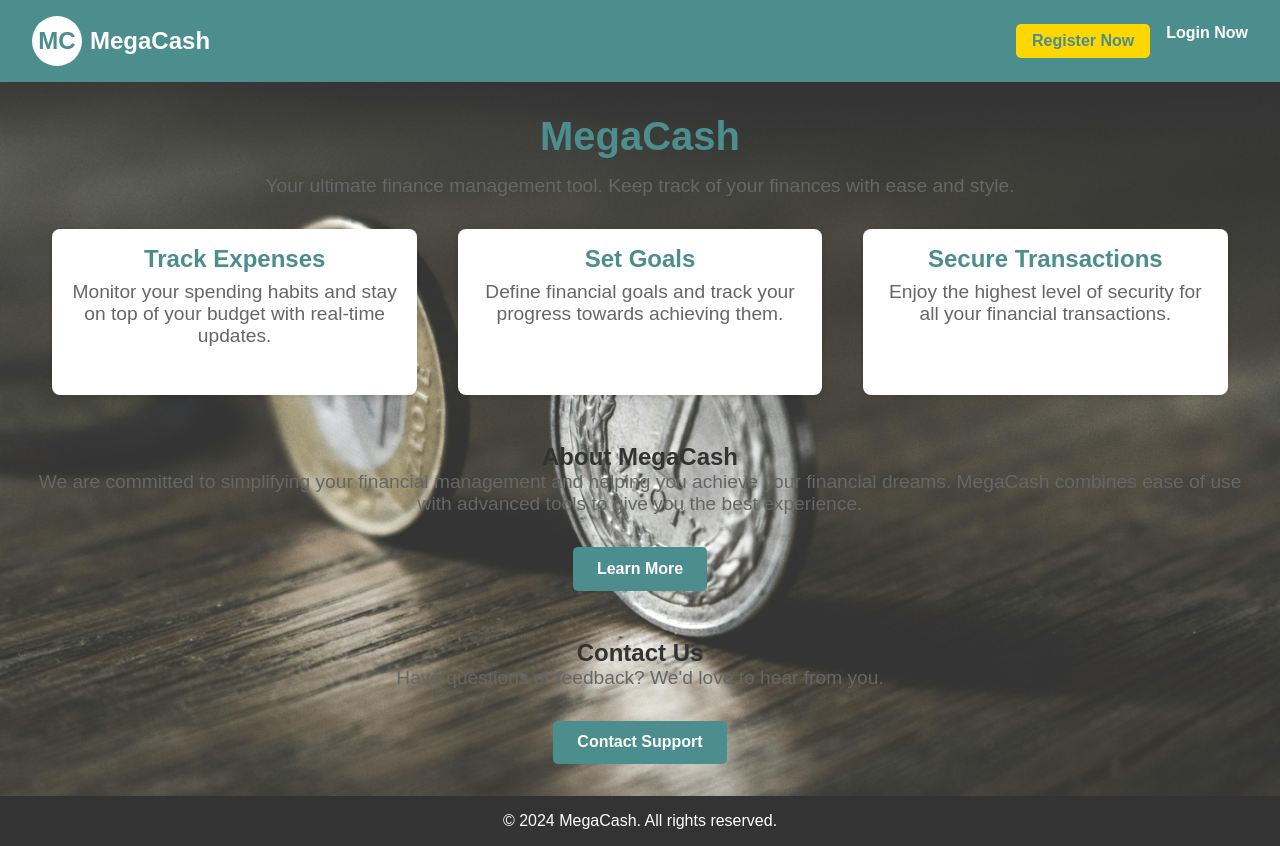
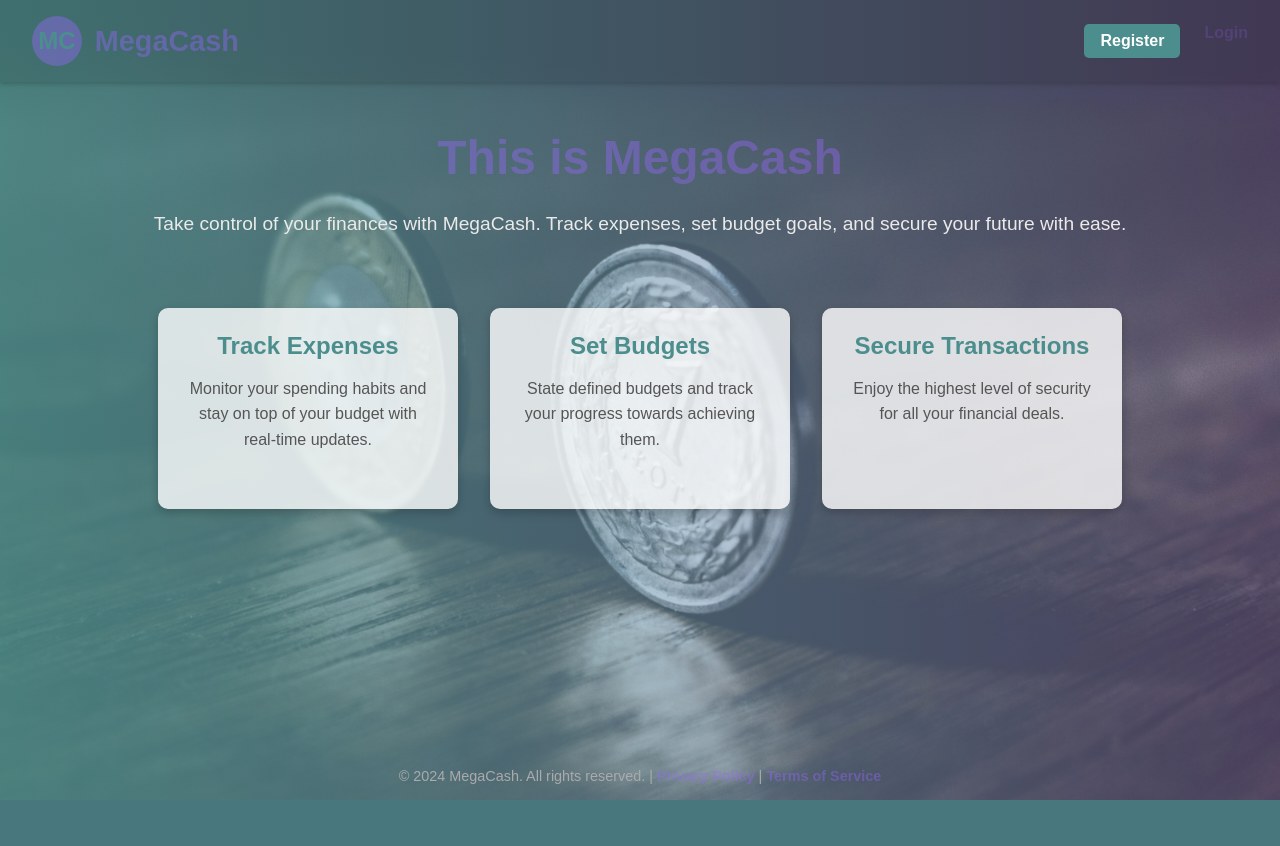
Before and after one commit to Lyzie3/Web-project, a PHP site: page /home.php in a window 1280 px wide. After the commit the page ends 800 px from the top, so only its background shows below. Run offline with PHP 8.4, Linux system fonts and the light colour scheme.

Commit message:
Update home.php

```diff
--- a/home.php
+++ b/home.php
@@ -6,136 +6,184 @@
     <meta name="description" content="Welcome to MegaCash - Your ultimate finance app.">
     <title>MegaCash</title>
     <style>
-        /* Resetting default margin and padding */
+        /* Global Reset */
         * {
             margin: 0;
             padding: 0;
             box-sizing: border-box;
         }
+
+        /* Body Styles */
         body {
             font-family: 'Poppins', sans-serif;
             color: #333;
-            background-image: url('budget_background.jpg'); /* Background image */
-            background-size: cover; /* Ensure the background image covers the entire page */
-            background-repeat: no-repeat; /* Prevent image repetition */
-            background-position: center; /* Center the background image */
+            background-image: linear-gradient(to right, rgba(75, 142, 141, 0.8), rgba(153, 102, 255, 0.2)), url('budget_background.jpg');
+            background-size: cover;
+            background-repeat: no-repeat;
+            background-position: center;
             display: flex;
             flex-direction: column;
+            min-height: 100vh;
         }
 
-
-        body {
-            font-family: 'Poppins', sans-serif;
-            color: #333;
-            display: flex; /* Make body a flex container */
-            flex-direction: column; /* Stack content vertically */
-        }
-
+        /* Header */
         header {
-            background-color: #4B8E8D;
+            background-color: rgba(0, 0, 0, 0.1);
             padding: 1rem 2rem;
             display: flex;
             align-items: center;
             justify-content: space-between;
+            box-shadow: 0 2px 5px rgba(0, 0, 0, 0.2);
         }
+
         .logo {
             display: flex;
             align-items: center;
         }
+
         .logo-icon {
             width: 50px;
             height: 50px;
-            background-color: #fff;
+            background-color: rgba(153, 102, 255, 0.4);
             border-radius: 50%;
             display: flex;
             align-items: center;
             justify-content: center;
-            margin-right: 0.5rem;
+            margin-right: 0.8rem;
         }
+
         .logo-icon span {
             font-size: 1.5rem;
             font-weight: bold;
             color: #4B8E8D;
         }
+
         .title {
-            font-size: 1.5rem;
-            color: #fff;
+            font-size: 1.8rem;
+            color: rgba(153, 102, 255, 0.4);
             font-weight: bold;
         }
+
         nav {
             display: flex;
-            gap: 1rem;
+            gap: 1.5rem;
         }
+
         nav a, nav .register-link {
-            color: #fff;
+            color: rgba(153, 102, 255, 0.2);
             text-decoration: none;
             font-weight: bold;
+            font-size: 1rem;
             transition: color 0.3s ease;
         }
+
         nav a:hover, nav .register-link:hover {
-            color: #FFD700;
+            color: #fff;
         }
+
         nav .register-link {
-            background-color: #FFD700;
-            color: #4B8E8D;
+            background-color: #4B8E8D;
+            color: #fff;
             padding: 0.5rem 1rem;
             border-radius: 5px;
         }
+
+        /* Main Content */
         main {
             flex: 1;
             text-align: center;
-            padding: 2rem;
+            padding: 3rem 2rem;
+            color: #fff;
         }
+
         h1 {
-            font-size: 2.5rem;
+            font-size: 3rem;
+            color: rgba(153, 102, 255, 0.4);
+            margin-bottom: 1.5rem;
+        }
+
+        p {
+            font-size: 1.2rem;
+            color: #eaeaea;
+            margin-bottom: 2rem;
+            line-height: 1.6;
+        }
+
+        /* Features Section */
+        .features {
+            display: flex;
+            justify-content: center;
+            gap: 2rem;
+            flex-wrap: wrap;
+        }
+
+        .feature {
+            flex: 1;
+            max-width: 300px;
+            padding: 1.5rem;
+            background-color: rgba(255, 255, 255, 0.8);
+            border-radius: 10px;
+            box-shadow: 0 4px 10px rgba(0, 0, 0, 0.2);
+            text-align: center;
+            color: #333;
+            transition: transform 0.3s ease, box-shadow 0.3s ease;
+        }
+
+        .feature:hover {
+            transform: translateY(-5px);
+            box-shadow: 0 6px 15px rgba(0, 0, 0, 0.3);
+        }
+
+        .feature h2 {
             color: #4B8E8D;
             margin-bottom: 1rem;
+            font-size: 1.5rem;
         }
-        p {
-            font-size: 1.2rem;
-            color: #666;
-            margin-bottom: 2rem;
+
+        .feature p {
+            font-size: 1rem;
+            color: #555;
         }
-        .features {
-            display: flex;
-            justify-content: space-around;
-            margin-top: 2rem;
-        }
-        .feature {
-            width: 30%;
-            padding: 1rem;
-            background-color: #fff;
-            border-radius: 8px;
-            box-shadow: 0 2px 5px rgba(0, 0, 0, 0.1);
-            text-align: center;
-        }
-        .feature h2 {
-            color: #4B8E8D;
-            margin-bottom: 0.5rem;
-        }
+
+        /* Call to Action Section */
         .cta {
             margin-top: 3rem;
-            text-align: center;
         }
+
         .cta button {
-            padding: 0.8rem 1.5rem;
+            padding: 0.8rem 2rem;
+            background-color: rgba(153, 102, 255, 0.2);
+            color: #4B8E8D;
+            border: none;
+            border-radius: 5px;
+            font-size: 1.2rem;
+            font-weight: bold;
+            cursor: pointer;
+            transition: background-color 0.3s ease, transform 0.3s ease;
+        }
+
+        .cta button:hover {
             background-color: #4B8E8D;
             color: #fff;
-            border: none;
-            border-radius: 5px;
-            font-size: 1rem;
+            transform: translateY(-3px);
+        }
+
+        footer {
+            background-color: #45;
+            color: #aaa;
+            text-align: center;
+            padding: 1rem 2rem;
+            font-size: 0.9rem;
+        }
+
+        footer a {
+            color: rgba(153, 102, 255, 0.4);
+            text-decoration: none;
             font-weight: bold;
-            cursor: pointer;
-            transition: background-color 0.3s ease;
         }
-        .cta button:hover {
-            background-color: #3A7470;
-        }
-        footer {
-            background-color: #333;
-            color: #fff;
-            text-align: center;
-            padding: 1rem;
+
+        footer a:hover {
+            text-decoration: underline;
         }
     </style>
 </head>
@@ -148,40 +196,31 @@
             <span class="title">MegaCash</span>
         </div>
         <nav>
-            <a href="register.php" class="register-link">Register Now</a>
-            <a href="log_out.php" class="login-link">Login Now</a>
+            <a href="register.php" class="register-link">Register</a>
+            <a href="log_in.php" class="login-link">Login</a>
         </nav>
     </header>
     <main>
-        <h1>MegaCash</h1>
-        <p>Your ultimate finance management tool. Keep track of your finances with ease and style.</p>
-        <div id="features" class="features">
+        <h1>This is MegaCash</h1>
+        <p>Take control of your finances with MegaCash. Track expenses, set budget goals, and secure your future with ease.</p><br><br>
+        <div class="features">
             <div class="feature">
                 <h2>Track Expenses</h2>
                 <p>Monitor your spending habits and stay on top of your budget with real-time updates.</p>
             </div>
             <div class="feature">
-                <h2>Set Goals</h2>
-                <p>Define financial goals and track your progress towards achieving them.</p>
+                <h2>Set Budgets</h2>
+                <p>State defined budgets and track your progress towards achieving them.</p>
             </div>
             <div class="feature">
                 <h2>Secure Transactions</h2>
-                <p>Enjoy the highest level of security for all your financial transactions.</p>
+                <p>Enjoy the highest level of security for all your financial deals.</p>
             </div>
         </div>
-        <div id="about" class="cta">
-            <h2>About MegaCash</h2>
-            <p>We are committed to simplifying your financial management and helping you achieve your financial dreams. MegaCash combines ease of use with advanced tools to give you the best experience.</p>
-            <button>Learn More</button>
-        </div>
-        <div id="contact" class="cta">
-            <h2>Contact Us</h2>
-            <p>Have questions or feedback? We'd love to hear from you.</p>
-            <button>Contact Support</button>
-        </div>
+
     </main>
     <footer>
-        &copy; 2024 MegaCash. All rights reserved.
+        &copy; 2024 MegaCash. All rights reserved. | <a href="#">Privacy Policy</a> | <a href="#">Terms of Service</a>
     </footer>
 </body>
 </html>
```
